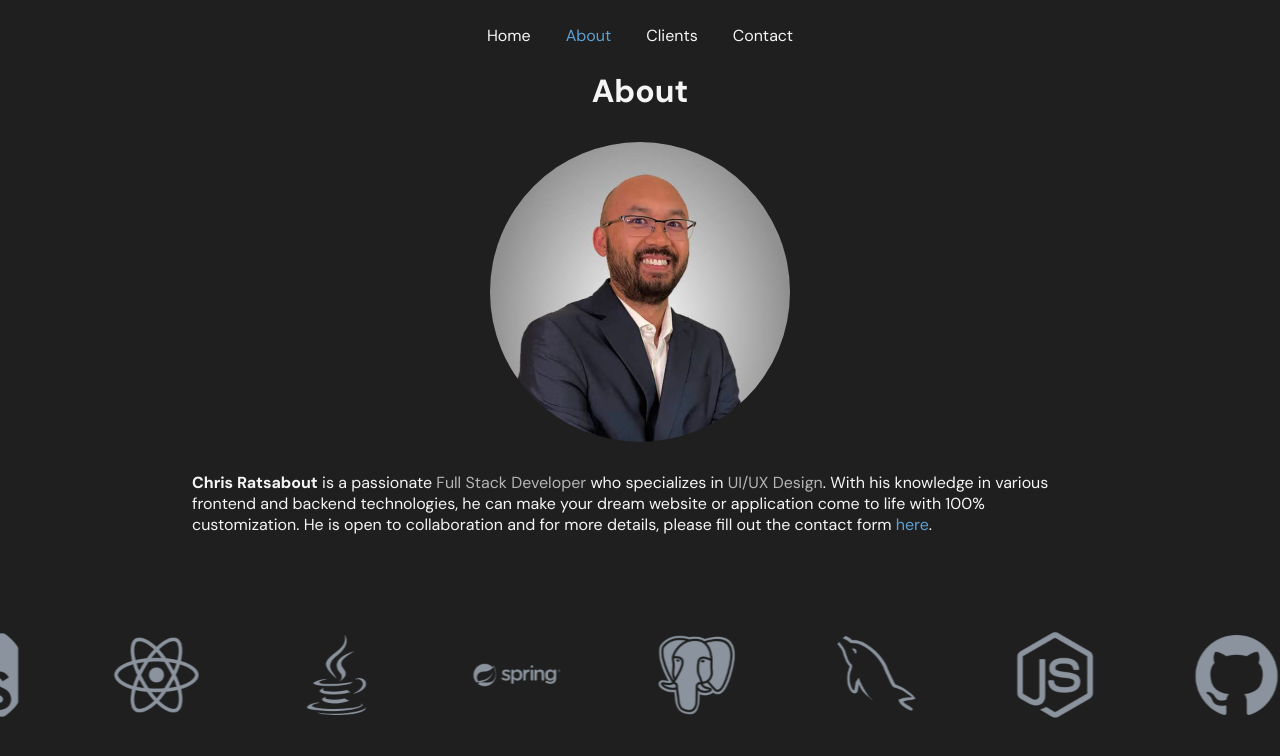
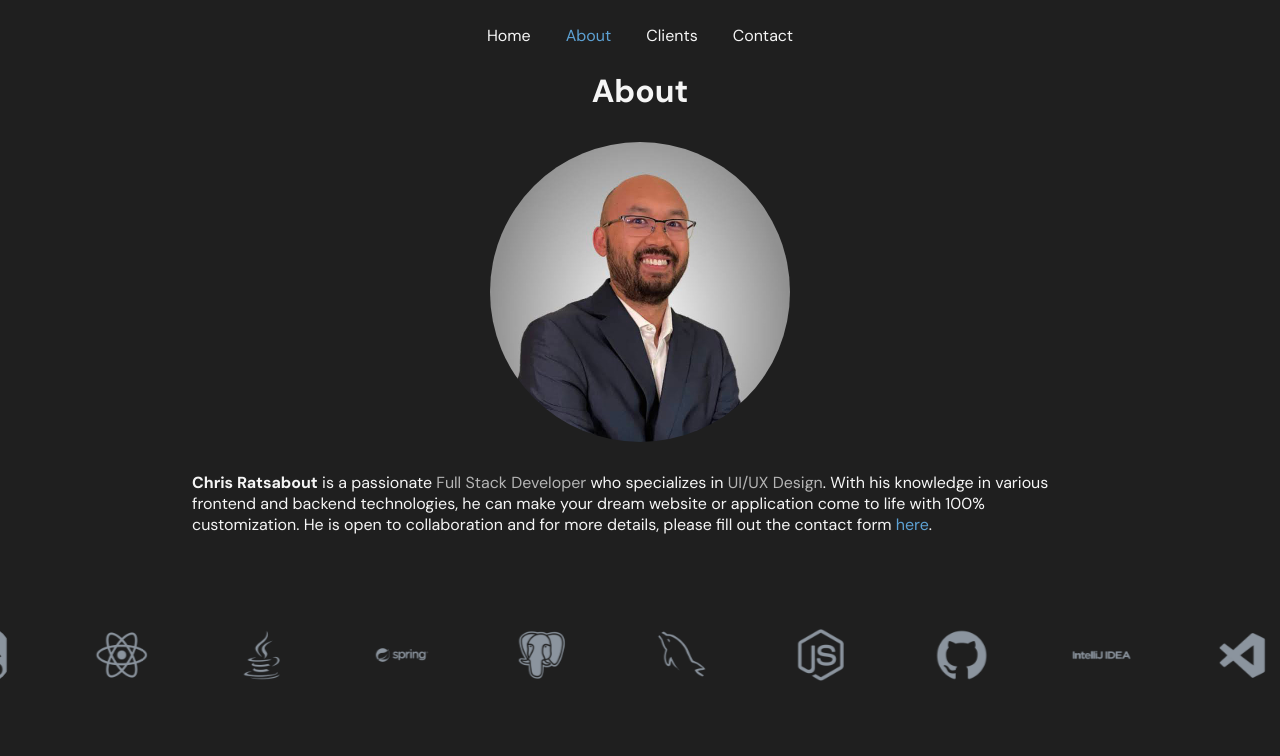
Before and after one commit to chrisratsabout/chrisratsabout.github.io, a React (Vite) app: page /about in a window 1280 px wide. Shown: the top 756 px of the page. Built offline with nearby package versions, Linux system fonts and the light colour scheme.

Commit message:
styling changes and new logo

```diff
--- a/src/css/about.css
+++ b/src/css/about.css
@@ -66,8 +66,8 @@
 }
 
 .logos-slide img {
-  width: 100px;
-  height: 100px;
+  width: 60px;
+  height: 60px;
   margin: 0 40px;
 }
 
--- a/src/css/home.css
+++ b/src/css/home.css
@@ -13,7 +13,7 @@
 }
 
 .home-text img {
-  width: 40%;
+  width: 30%;
 }
 
 .home-text h1 {
--- a/src/pages/ClientsPage.jsx
+++ b/src/pages/ClientsPage.jsx
@@ -46,6 +46,11 @@ const ClientsPage = (props) => {
               src="images/clients/lasidas.png"
               alt=""
             />
+                        <img
+              className="client-logo"
+              src="images/clients/talltale-tavern.png"
+              alt=""
+            />
 
             {/* <p>The Murmurations</p>
                         <p>Jamie Drake</p>
```
Also changed, not shown: public/images/clients/talltale-tavern.png (added).
